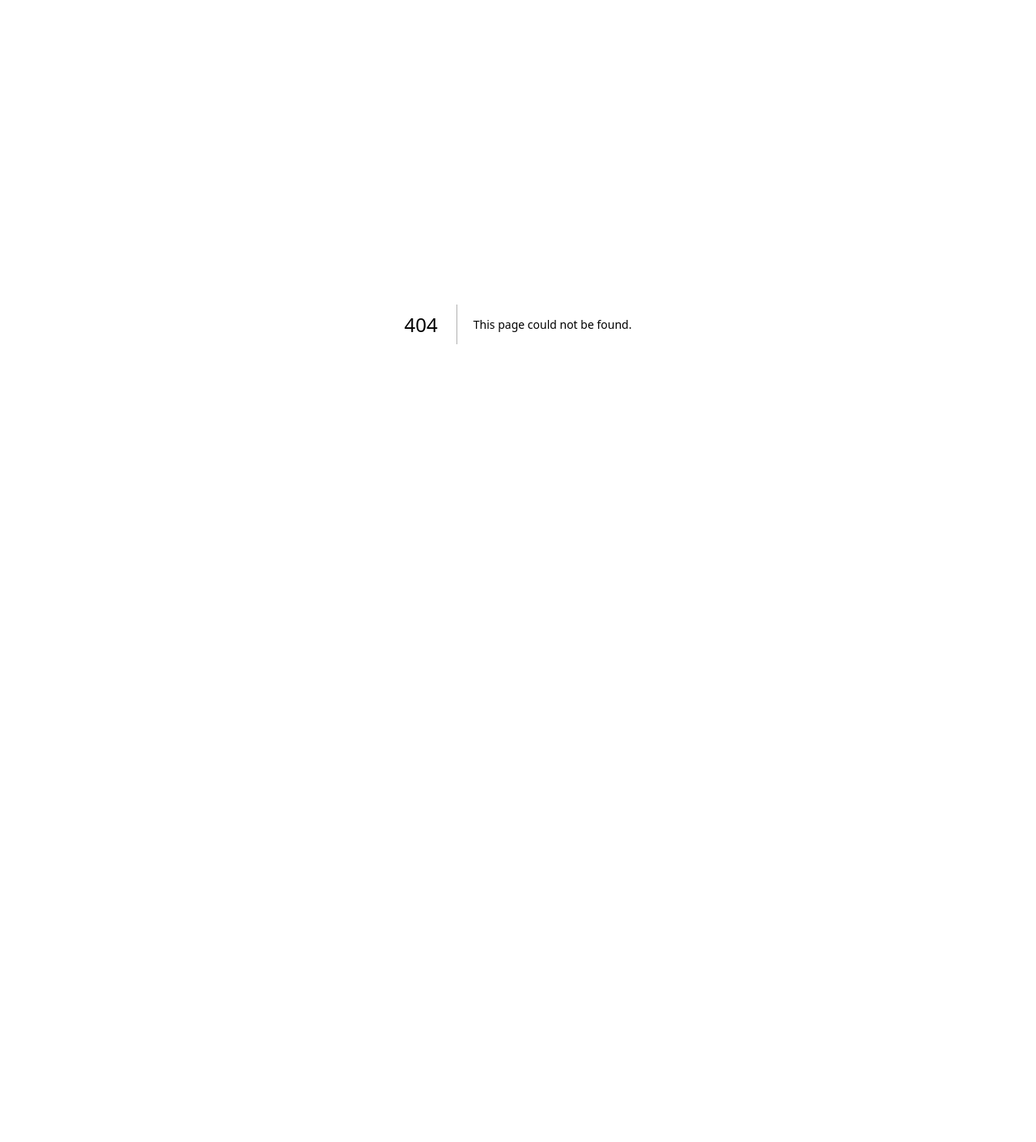
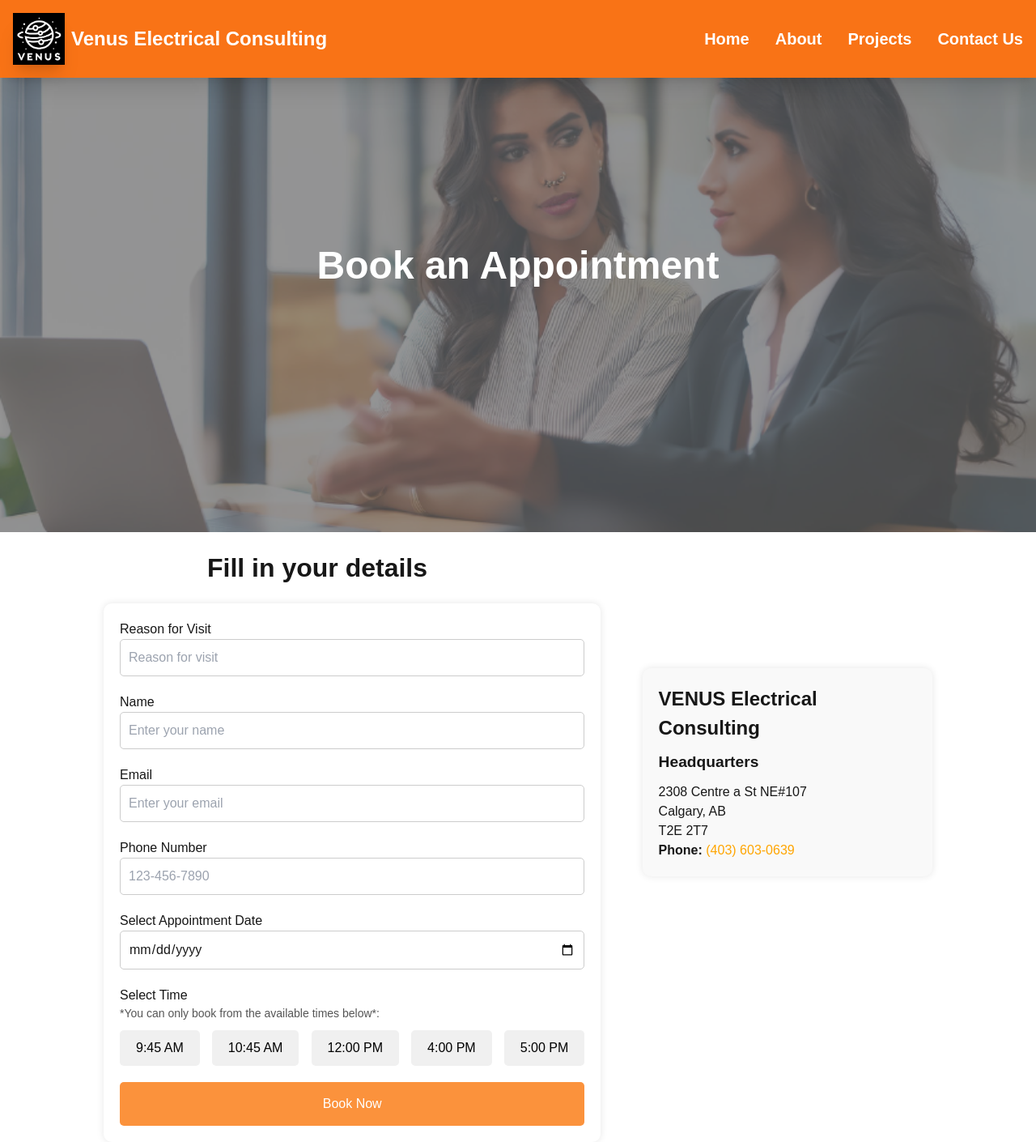
Before and after one commit to noorverma/venus-consulting, a Next.js app: page /Appointment in a window 1280 px wide. Before the commit this address had no page. Shown: the whole page at 81% size. Before the commit the page ends 800 px from the top, so only its background shows below. Built offline with nearby package versions, Linux system fonts and the light colour scheme.

Commit message:
Appointment-Page

```diff
--- /dev/null
+++ b/app/Appointment/page.js
@@ -0,0 +1,199 @@
+"use client";
+import React, { useState } from 'react';
+import Navbar from '../components/navbar';
+
+export default function Appointment() {
+
+  const [name, setName] = useState('');
+  const [email, setEmail] = useState('');
+  const [phone, setPhone] = useState('');
+  const [reason, setReason] = useState('');
+  const [date, setDate] = useState('');
+  const [time, setTime] = useState('');
+
+
+  const timeSlots = ['9:45 AM', '10:45 AM', '12:00 PM', '4:00 PM', '5:00 PM'];
+
+  const handleSubmit = (e) => {
+    e.preventDefault();
+    console.log({
+      name,
+      email,
+      phone,
+      reason,
+      selectedDate: date,
+      selectedTime: time,
+    });
+  };
+
+  return (
+    <>
+      <Navbar />
+
+      <div style={{ fontFamily: 'Arial, sans-serif' }}>
+        <div style={{ position: 'relative', width: '100%', textAlign: 'center', marginBottom: '20px' }}>
+          <img
+            src="/Consulting.png"
+            alt="Appointment Page"
+            style={{ width: '100%', height: 'auto', objectFit: 'cover' }}
+          />
+          <div style={{
+            position: 'absolute',
+            top: 0,
+            left: 0,
+            width: '100%',
+            height: '100%',
+            backgroundColor: 'rgba(105, 105, 105, 0.7)',
+          }}></div>
+
+          <h2 style={{
+            position: 'absolute',
+            top: '50%',
+            left: '50%',
+            transform: 'translate(-50%, -50%)',
+            color: '#fff',
+            fontSize: '3rem',
+            fontWeight: 'bold',
+          }}>
+            Book an Appointment
+          </h2>
+        </div>
+
+        <h2 style={{ fontWeight: 'bold', textAlign: 'left', fontSize: '2rem', margin: '20px 0 0 20%' }}>
+          Fill in your details
+        </h2>
+
+        <div style={{
+          display: 'flex',
+          justifyContent: 'space-between',
+          padding: '0 10%',
+          alignItems: 'flex-start',
+          marginTop: '20px',
+        }}>
+          <div style={{
+            width: '60%',
+            padding: '20px',
+            borderRadius: '10px',
+            boxShadow: '0px 0px 10px rgba(0,0,0,0.1)',
+            backgroundColor: '#fff',
+          }}>
+            <form onSubmit={handleSubmit} style={{ display: 'flex', flexDirection: 'column' }}>
+              <label>Reason for Visit</label>
+              <input
+                type="text"
+                value={reason}
+                onChange={(e) => setReason(e.target.value)}
+                placeholder="Reason for visit"
+                style={inputStyle}
+                required
+              />
+
+              <label>Name</label>
+              <input
+                type="text"
+                value={name}
+                onChange={(e) => setName(e.target.value)}
+                placeholder="Enter your name"
+                style={inputStyle}
+                required
+              />
+
+              <label>Email</label>
+              <input
+                type="email"
+                value={email}
+                onChange={(e) => setEmail(e.target.value)}
+                placeholder="Enter your email"
+                style={inputStyle}
+                required
+              />
+
+              <label>Phone Number</label>
+              <input
+                type="tel"
+                value={phone}
+                onChange={(e) => setPhone(e.target.value)}
+                placeholder="123-456-7890"
+                pattern="[0-9]{3}-[0-9]{3}-[0-9]{4}"
+                title="Phone number should be in the format: 123-456-7890"
+                style={inputStyle}
+                required
+              />
+
+              <label>Select Appointment Date</label>
+              <input
+                type="date"
+                value={date}
+                onChange={(e) => setDate(e.target.value)}
+                style={inputStyle}
+                required
+              />
+
+              <label>Select Time</label>
+              <p style={{ color: '#555', fontSize: '14px', marginBottom: '10px' }}>
+                *You can only book from the available times below*:
+              </p>
+
+              <div style={{ display: 'flex', justifyContent: 'space-between', marginBottom: '20px' }}>
+                {timeSlots.map((slot, index) => (
+                  <button
+                    key={index}
+                    type="button"
+                    style={{
+                      padding: '10px 20px',
+                      borderRadius: '5px',
+                      border: 'none',
+                      cursor: 'pointer',
+                      backgroundColor: time === slot ? '#FB923C' : '#f0f0f0',
+                      color: time === slot ? '#fff' : '#000',
+                    }}
+                    onClick={() => setTime(slot)}
+                  >
+                    {slot}
+                  </button>
+                ))}
+              </div>
+
+              <button type="submit" style={submitButtonStyle}>
+                Book Now
+              </button>
+            </form>
+          </div>
+
+          <div style={{
+            width: '35%',
+            padding: '20px',
+            backgroundColor: '#f9f9f9',
+            borderRadius: '10px',
+            boxShadow: '0px 0px 10px rgba(0,0,0,0.1)',
+            marginTop: '80px',
+          }}>
+            <h2 style={{ fontSize: '1.5rem', fontWeight: 'bold', marginBottom: '10px' }}>VENUS Electrical Consulting</h2>
+            <h3 style={{ fontSize: '1.2rem', fontWeight: 'bold', marginBottom: '10px' }}>Headquarters</h3>
+            <p>2308 Centre a St NE#107</p>
+            <p>Calgary, AB</p>
+            <p>T2E 2T7</p>
+            <p><strong>Phone:</strong> <span style={{ color: 'orange' }}>(403) 603-0639</span></p>
+          </div>
+        </div>
+      </div>
+    </>
+  );
+}
+
+const inputStyle = {
+  padding: '10px',
+  marginBottom: '20px',
+  fontSize: '16px',
+  borderRadius: '5px',
+  border: '1px solid #ccc',
+};
+const submitButtonStyle = {
+  padding: '15px',
+  backgroundColor: '#FB923C',
+  color: '#fff',
+  fontSize: '16px',
+  border: 'none',
+  borderRadius: '5px',
+  cursor: 'pointer',
+};
--- a/app/Main/page.js
+++ b/app/Main/page.js
@@ -9,7 +9,7 @@ const MainPage = () => {
           <h1 className="text-5xl font-bold text-orange-500 mb-4">Your Vision Wired to Perfection</h1>
           <p className="text-gray-600 mb-8">Delivering Advanced Electrical Engineering Solutions to Power your Success.</p>
           <div className="flex justify-center space-x-4">
-            <a href="/book-appointment" className="block w-full rounded bg-gray-900 px-12 py-3 text-lg font-medium text-orange-500 shadow-lg hover:bg-orange-700 focus:outline-none focus:ring active:bg-rose-500 sm:w-auto">Book an Appointment</a>
+            <a href="/Appointment" className="block w-full rounded bg-gray-900 px-12 py-3 text-lg font-medium text-orange-500 shadow-lg hover:bg-orange-700 focus:outline-none focus:ring active:bg-rose-500 sm:w-auto">Book an Appointment</a>
 
           </div>
         </div>
```
Also changed, not shown: public/Consulting.png (added).
